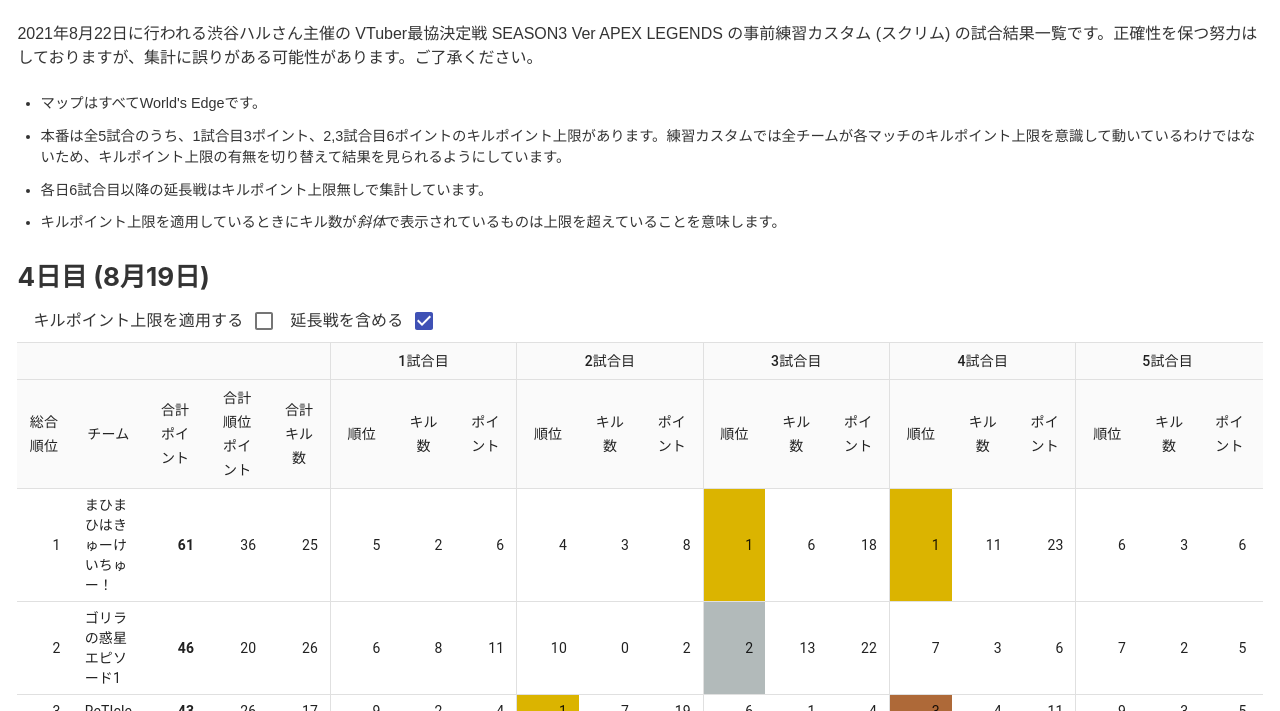
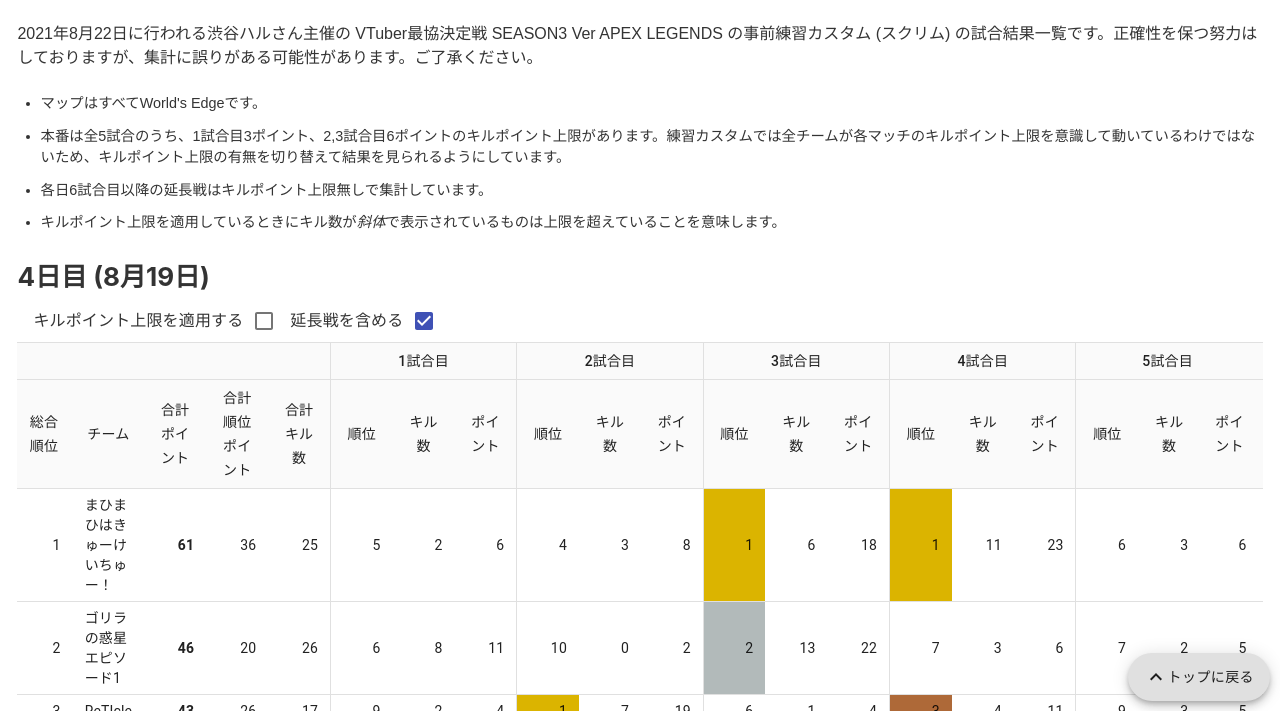
Before and after one commit to Yuukin256/vsaikyo_apex3_scrim_result, a Gatsby site: page / in a window 1280 px wide. Shown: the part 89-800 px from the top of the page. Built offline with nearby package versions, Linux system fonts and the light colour scheme; Gatsby itself is replaced by a stand-in of ours.

Commit message:
トップに戻るボタン追加

```diff
--- a/package.json
+++ b/package.json
@@ -6,6 +6,7 @@
   "author": "Yuukin256",
   "dependencies": {
     "@material-ui/core": "^4.12.1",
+    "@material-ui/icons": "^4.11.2",
     "gatsby": "^3.9.1",
     "gatsby-plugin-gatsby-cloud": "^2.9.1",
     "gatsby-plugin-google-gtag": "^3.11.0",
--- a/src/components/layout.tsx
+++ b/src/components/layout.tsx
@@ -5,6 +5,8 @@
  * See: https://www.gatsbyjs.com/docs/use-static-query/
  */
 
+import Fab from '@material-ui/core/Fab';
+import UpIcon from '@material-ui/icons/KeyboardArrowUp';
 import { useStaticQuery, graphql } from 'gatsby';
 import React from 'react';
 
@@ -31,6 +33,10 @@
           padding: `0 1.0875rem 1.45rem`,
         }}
       >
+        <Fab variant="extended" href="#" style={{ position: 'fixed', bottom: 10, right: 10 }}>
+          <UpIcon />
+          トップに戻る
+        </Fab>
         <main>{children}</main>
         <footer
           style={{
```
Also changed, not shown: 1 other file.
